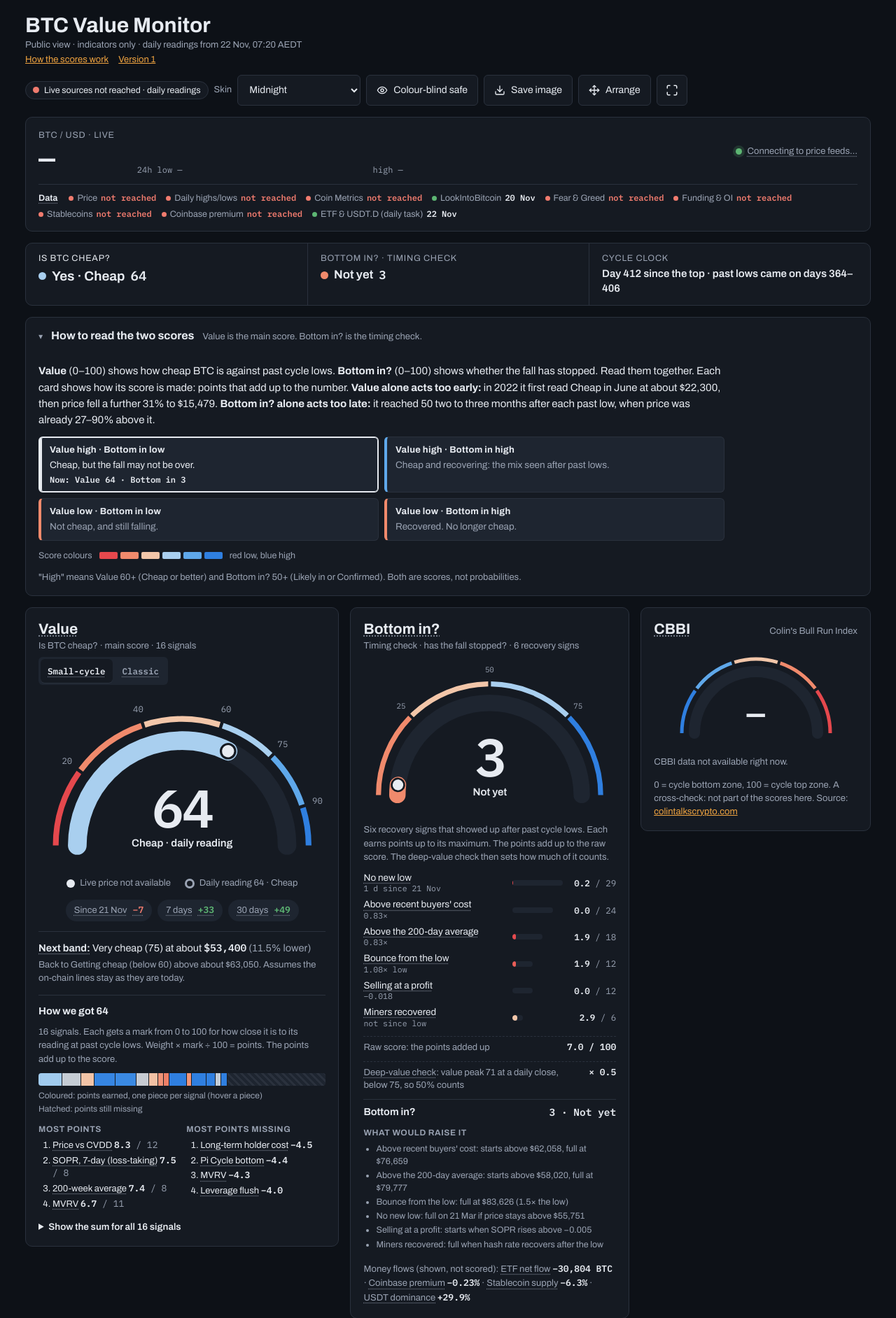
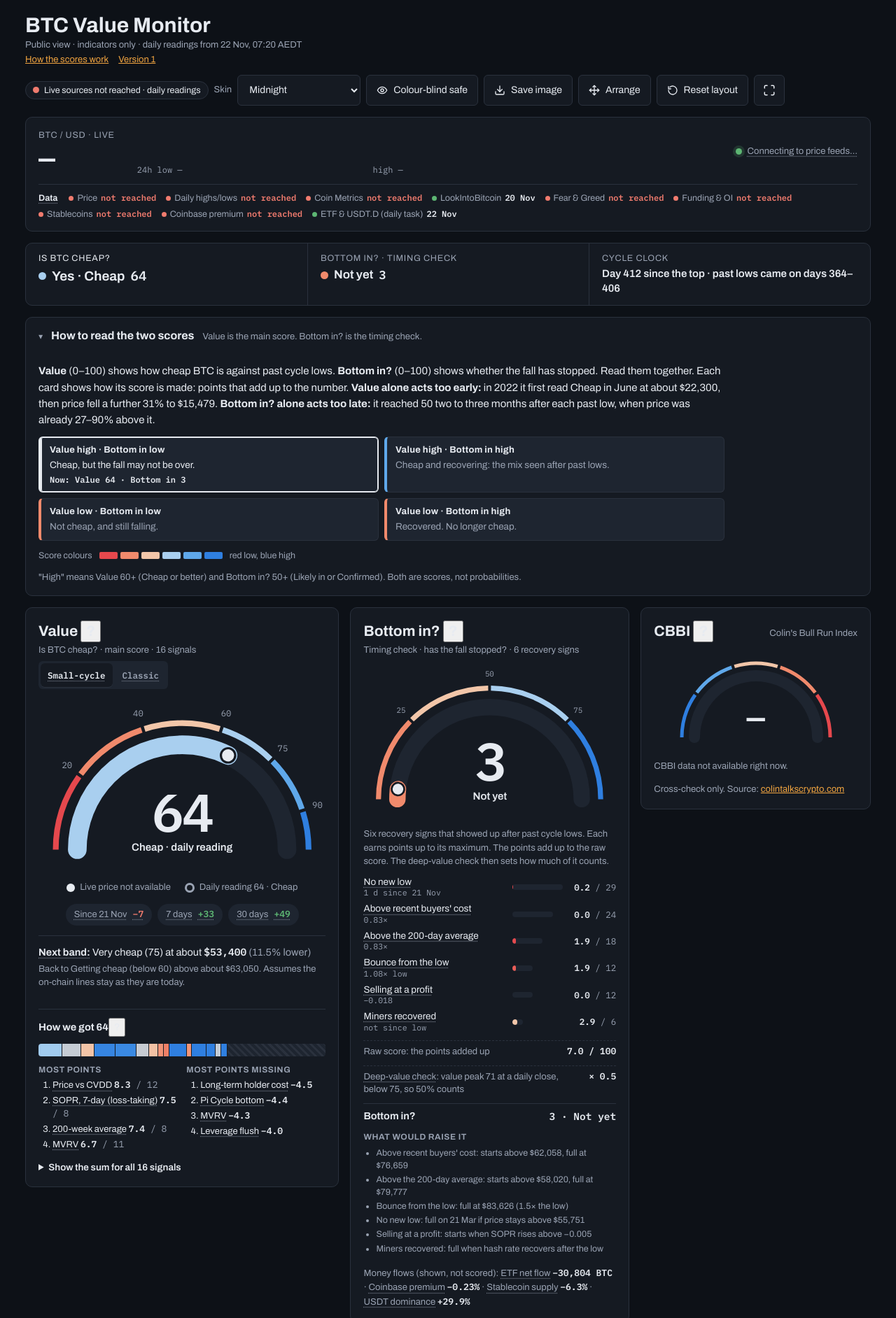
Before and after one commit to pipolarbear/btc-bottom-monitor, a plain HTML site: page index.html in a window 1280 px wide. Shown: the top 1884 px of the page at 70% size. Drawn offline with Linux system fonts and the light colour scheme; no server answers.

Commit message:
v7: ? buttons, cheap window block, reset layout button

```diff
--- a/index.html
+++ b/index.html
@@ -10,8 +10,8 @@
 <link rel="preconnect" href="https://fonts.googleapis.com">
 <link rel="preconnect" href="https://fonts.gstatic.com" crossorigin>
 <link rel="stylesheet" crossorigin="anonymous" href="https://fonts.googleapis.com/css2?family=Archivo:wdth,wght@75..100,400..700&family=IBM+Plex+Mono:wght@400;500;600&family=Inter:wght@400;500;600&family=Newsreader:opsz,wght@6..72,500..700&family=Space+Grotesk:wght@500;600;700&display=swap">
-<link rel="stylesheet" href="skins.css?v=6">
-<link rel="stylesheet" href="app.css?v=6">
+<link rel="stylesheet" href="skins.css?v=7">
+<link rel="stylesheet" href="app.css?v=7">
 <script>try { var s = new URLSearchParams(location.search), k = s.get("skin") || localStorage.getItem("bbm.skin") || "midnight"; if (k === "auto") k = matchMedia("(prefers-color-scheme: light)").matches ? "daylight" : "midnight"; document.documentElement.setAttribute("data-skin", k); document.documentElement.setAttribute("data-light", k === "daylight" || k === "paper" ? "1" : "0"); document.documentElement.setAttribute("data-cb", (s.get("cb") || localStorage.getItem("bbm.cb")) === "1" ? "1" : "0"); } catch (e) {}</script>
 </head>
 <body>
@@ -37,6 +37,7 @@
     <button type="button" class="btn k-hide ic-sm" id="cb" aria-pressed="false" aria-label="Colour-blind safe colours" title="Colour-blind safe colours"><svg width="16" height="16" viewBox="0 0 24 24" fill="none" stroke="currentColor" stroke-width="2" stroke-linecap="round" stroke-linejoin="round" aria-hidden="true"><path d="M2 12s3.5-7 10-7 10 7 10 7-3.5 7-10 7S2 12 2 12z"/><circle cx="12" cy="12" r="3"/></svg><span class="lbl">Colour-blind safe</span></button>
     <button type="button" class="btn k-hide ic-sm" id="save" aria-label="Save as image" title="Save as image"><svg width="16" height="16" viewBox="0 0 24 24" fill="none" stroke="currentColor" stroke-width="2" stroke-linecap="round" stroke-linejoin="round" aria-hidden="true"><path d="M21 15v4a2 2 0 0 1-2 2H5a2 2 0 0 1-2-2v-4"/><path d="M7 10l5 5 5-5"/><path d="M12 15V3"/></svg><span class="lbl" id="save-t">Save image</span></button>
     <button type="button" class="btn k-hide ic-sm" id="arrange" aria-pressed="false" aria-label="Arrange cards" title="Arrange cards"><svg width="16" height="16" viewBox="0 0 24 24" fill="none" stroke="currentColor" stroke-width="2" stroke-linecap="round" stroke-linejoin="round" aria-hidden="true"><path d="M5 9l-3 3 3 3"/><path d="M9 5l3-3 3 3"/><path d="M15 19l-3 3-3-3"/><path d="M19 9l3 3-3 3"/><path d="M2 12h20"/><path d="M12 2v20"/></svg><span class="lbl">Arrange</span></button>
+    <button type="button" class="btn k-hide ic-sm" id="reset-layout" hidden aria-label="Reset layout" title="Put the cards back in the default layout"><svg width="16" height="16" viewBox="0 0 24 24" fill="none" stroke="currentColor" stroke-width="2" stroke-linecap="round" stroke-linejoin="round" aria-hidden="true"><path d="M3 12a9 9 0 1 0 3-6.7"/><path d="M3 4v5h5"/></svg><span class="lbl" id="reset-t">Reset layout</span></button>
     <button type="button" class="btn icon k-hide" id="kiosk" aria-label="Full screen" title="Full screen"><svg width="18" height="18" viewBox="0 0 24 24" fill="none" stroke="currentColor" stroke-width="2" stroke-linecap="round" stroke-linejoin="round" aria-hidden="true"><path d="M8 3H5a2 2 0 0 0-2 2v3"/><path d="M21 8V5a2 2 0 0 0-2-2h-3"/><path d="M3 16v3a2 2 0 0 0 2 2h3"/><path d="M16 21h3a2 2 0 0 0 2-2v-3"/></svg></button>
     <button type="button" class="btn" id="exit-kiosk"><svg width="16" height="16" viewBox="0 0 24 24" fill="none" stroke="currentColor" stroke-width="2" stroke-linecap="round" stroke-linejoin="round" aria-hidden="true"><path d="M8 3v3a2 2 0 0 1-2 2H3"/><path d="M21 8h-3a2 2 0 0 1-2-2V3"/><path d="M3 16h3a2 2 0 0 1 2 2v3"/><path d="M16 21v-3a2 2 0 0 1 2-2h3"/></svg>Exit full screen</button>
   </div>
@@ -61,7 +62,7 @@
 </section>
 
 <section class="verdict" id="verdict" data-card="verdict" data-name="Summary" aria-live="polite" aria-label="Summary">
-  <div class="vd" id="vd-value"><span class="q">Is BTC cheap?</span><span class="a" id="vd-value-a">—</span></div>
+  <div class="vd" id="vd-value"><span class="q">Is BTC cheap?</span><span class="a" id="vd-value-a">—</span><span class="vd-s" id="vd-value-s"></span></div>
   <div class="vd" id="vd-bi"><span class="q">Bottom in? · timing check</span><span class="a" id="vd-bi-a">—</span></div>
   <div class="vd" id="vd-clock"><span class="q">Cycle clock</span><span class="a" id="vd-clock-a">—</span></div>
 </section>
@@ -85,7 +86,7 @@
 
   <section class="card score-card" data-card="value" data-name="Value" aria-labelledby="score-h">
     <div class="card-h" style="align-items:center">
-      <div class="hstack"><h2 id="score-h"><span class="tip" tabindex="0" data-tipk="score">Value</span></h2><span class="sub">Is BTC cheap? · main score · 16 signals</span></div>
+      <div class="hstack"><h2 id="score-h">Value <button type="button" class="qi" data-tipk="score" aria-label="About the value score">?</button></h2><span class="sub">Is BTC cheap? · main score · 16 signals</span></div>
       <div class="seg seg-sm" role="group" aria-label="Levels" id="lv" data-nocap><button type="button" data-l="adj" class="tip" data-tipk="lv-adj">Small-cycle</button><button type="button" data-l="classic" class="tip" data-tipk="lv-classic">Classic</button></div>
     </div>
     <div class="gauge">
@@ -106,18 +107,17 @@
     </div>
     <div class="chips" id="chips"></div>
     <div class="next" id="next"></div>
+    <div class="cw" id="cw" aria-label="Cheap window"></div>
     <div class="rc" id="val-rc">
-      <div class="rc-h"><b id="val-rc-t">How the value score is made</b></div>
-      <p class="rc-x">16 signals. Each gets a mark from 0 to 100 for how close it is to its reading at past cycle lows. Weight × mark ÷ 100 = points. The points add up to the score.</p>
+      <div class="rc-h"><b id="val-rc-t">How the value score is made</b><button type="button" class="qi" data-tipk="val-rc" aria-label="About how the value score is made">?</button></div>
       <div class="stack" id="val-stack" aria-hidden="true"></div>
-      <div class="stack-l"><span>Coloured: points earned, one piece per signal (hover a piece)</span><span>Hatched: points still missing</span></div>
       <div class="rc-cols"><div><span class="rc-k">Most points</span><ol id="val-top"></ol></div><div><span class="rc-k">Most points missing</span><ol id="val-gap"></ol></div></div>
       <details class="rc-all" id="val-all"><summary>Show the sum for all 16 signals</summary><div class="rc-rows" id="val-rows"></div></details>
     </div>
   </section>
 
   <section class="card bi-card" data-card="bi" data-name="Bottom in?" aria-labelledby="bi-h">
-    <div class="card-h"><div class="hstack"><h2 id="bi-h"><span class="tip" tabindex="0" data-tipk="bi">Bottom in?</span></h2><span class="sub">Timing check · has the fall stopped? · 6 recovery signs</span></div></div>
+    <div class="card-h"><div class="hstack"><h2 id="bi-h">Bottom in? <button type="button" class="qi" data-tipk="bi" aria-label="About the Bottom in score">?</button></h2><span class="sub">Timing check · has the fall stopped? · 6 recovery signs</span></div></div>
     <div class="gauge">
       <svg viewBox="0 0 400 240" role="img" id="bi-svg" aria-label="Bottom in score">
         <g id="bi-bands"></g>
@@ -133,7 +133,7 @@
   </section>
 
   <section class="card cbbi-card" data-card="cbbi" data-name="CBBI" aria-labelledby="cbbi-h">
-    <div class="card-h"><h2 id="cbbi-h"><span class="tip" tabindex="0" data-tipk="cbbi">CBBI</span></h2><span class="sub">Colin's Bull Run Index</span></div>
+    <div class="card-h"><h2 id="cbbi-h">CBBI <button type="button" class="qi" data-tipk="cbbi" aria-label="About the CBBI">?</button></h2><span class="sub">Colin's Bull Run Index</span></div>
     <div class="cbbi-dial">
       <svg viewBox="0 0 240 140" role="img" id="cbbi-svg" aria-label="CBBI">
         <g id="cbbi-bands"></g>
@@ -143,18 +143,17 @@
       <div class="num"><b id="cbbi-num">—</b><span id="cbbi-zone">&nbsp;</span></div>
     </div>
     <div class="cbbi-comp" id="cbbi-comp"><span class="sub">Loading…</span></div>
-    <p class="sub" style="margin:0" id="cbbi-note">0 = cycle bottom zone, 100 = cycle top zone. A cross-check: not part of the scores here. Source: <a href="https://colintalkscrypto.com/cbbi/" target="_blank" rel="noopener">colintalkscrypto.com</a></p>
+    <p class="sub" style="margin:0" id="cbbi-note">Cross-check only. Source: <a href="https://colintalkscrypto.com/cbbi/" target="_blank" rel="noopener">colintalkscrypto.com</a></p>
   </section>
 
   <section class="card checks-card" data-card="checks" data-name="Price checks" aria-labelledby="ev-h">
-    <div class="card-h"><div class="hstack"><h2 id="ev-h"><span class="tip" tabindex="0" data-tipk="ev">Price checks</span></h2><span class="sub">Plain checks on price for the timing question. Not scored. They show what has improved and the price that would undo it.</span></div></div>
+    <div class="card-h"><div class="hstack"><h2 id="ev-h">Price checks <button type="button" class="qi" data-tipk="ev" aria-label="About the price checks">?</button></h2><span class="sub">Timing · not scored</span></div></div>
     <div class="bi-ev" id="bi-ev"></div>
   </section>
 
 <section class="card" data-card="clock" data-name="Cycle clock" aria-labelledby="clk-h">
-  <div class="card-h"><h2 id="clk-h"><span class="tip" tabindex="0" data-tipk="clocks">Cycle clock</span></h2><span class="sub">Now against the 2015, 2018 and 2022 lows</span></div>
+  <div class="card-h"><h2 id="clk-h">Cycle clock <button type="button" class="qi" data-tipk="clocks" aria-label="About the cycle clock">?</button></h2><span class="sub">Now against the 2015, 2018 and 2022 lows</span></div>
   <div class="clocks" id="clocks"></div>
-  <p class="sub" style="margin:0">Ticks mark the readings at the 2015, 2018 and 2022 lows. The green arc spans them. The diamond is where the trend of past lows points for this cycle. The orange dot is now.</p>
 </section>
 
 <section class="card" data-card="hist" data-name="Value score history" aria-labelledby="hist-h">
@@ -175,7 +174,7 @@
 
 <section class="card" data-card="sig" data-name="Signals" aria-labelledby="sig-h">
   <div class="card-h" style="align-items:center">
-    <h2 id="sig-h">Signals</h2>
+    <h2 id="sig-h">Signals <button type="button" class="qi" data-tipk="sig" aria-label="About the signals">?</button></h2>
     <div class="seg" role="tablist" aria-label="Signals view" id="sig-tabs" data-nocap>
       <button type="button" role="tab" data-t="d14" id="tab-btn-d14" aria-controls="tab-d14">Last 14 days</button><button type="button" role="tab" data-t="cyc" id="tab-btn-cyc" aria-controls="tab-cyc">Versus past cycles</button>
     </div>
@@ -183,14 +182,13 @@
 
   <div id="tab-d14" role="tabpanel" aria-labelledby="tab-btn-d14" class="tabp">
     <div class="tab-top">
-      <p class="sub" style="margin:0">Each signal scored 0–100, heaviest weight first. Hover a name to see why it matters. The small button next to a name changes the view for that signal only.</p>
       <div class="seg" role="group" aria-label="View for every signal" id="sig-all" data-nocap>
         <button type="button" data-v="heat">Heat map</button><button type="button" data-v="num">Numbers</button><button type="button" data-v="line">Line</button>
       </div>
     </div>
     <div class="sig-scroll"><div class="sig" id="sig"></div></div>
     <div class="bands" id="bands"></div>
-    <p class="sub" style="margin:0" id="sig-note"></p>
+    <p class="sub sig-n" style="margin:0" id="sig-note"></p>
   </div>
 
   <div id="tab-cyc" role="tabpanel" aria-labelledby="tab-btn-cyc" class="tabp" hidden>
@@ -208,10 +206,9 @@
 </section>
 
   <section class="card moved-card k-hide" data-card="moved" data-name="What moved" aria-labelledby="moved-h">
-    <div class="card-h"><h2 id="moved-h"><span class="tip" tabindex="0" data-tipk="moved">What moved</span></h2><span class="sub">points of value score</span></div>
+    <div class="card-h"><h2 id="moved-h">What moved <button type="button" class="qi" data-tipk="moved" aria-label="About what moved">?</button></h2><span class="sub">points of value score</span></div>
     <div class="mv" id="mv-live"></div>
     <div class="mv" id="mv-day"></div>
-    <p class="muted" style="margin:0;font-size:13px">Price-linked signals follow the live price. On-chain lines update once a day at the source.</p>
   </section>
   <section class="card p2s-card k-hide" data-card="p2s" data-name="Price to value score" aria-labelledby="p2s-h">
     <div class="card-h" style="align-items:center"><div style="display:flex;flex-direction:column;gap:2px"><h2 id="p2s-h">Price to value score</h2><span class="sub">with the chance of each price</span></div>
@@ -236,7 +233,7 @@
 
 </div>
 
-<div class="arr-bar" id="arr-bar" data-nocap role="region" aria-label="Arrange cards"><span>Drag a card by its ⠿ handle, or use ↑ ↓. Your order is kept in this browser.</span><span class="arr-btns"><button type="button" class="btn" id="arr-reset">Reset order</button><button type="button" class="btn" id="arr-done">Done</button></span></div>
+<div class="arr-bar" id="arr-bar" data-nocap role="region" aria-label="Arrange cards"><span id="arr-tx">Drag a card anywhere.</span><span class="arr-btns"><button type="button" class="btn" id="arr-tidy" hidden>Tidy up</button><button type="button" class="btn" id="arr-reset">Reset layout</button><button type="button" class="btn primary" id="arr-done">Done</button></span></div>
 
 <footer class="foot k-hide">
   <span>Live price: Bybit (Coinbase, Kraken or OKX if Bybit fails). Daily readings: Coin Metrics, LookIntoBitcoin, alternative.me, CoinGlass, DefiLlama, TradingView. CBBI: colintalkscrypto.com.</span>
@@ -244,6 +241,6 @@
 </footer>
 
 </div>
-<script src="app.js?v=6.1"></script>
+<script src="app.js?v=7"></script>
 </body>
 </html>
```
